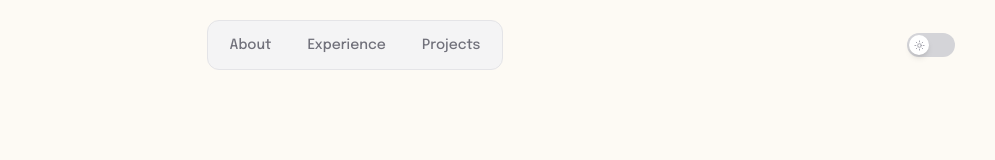
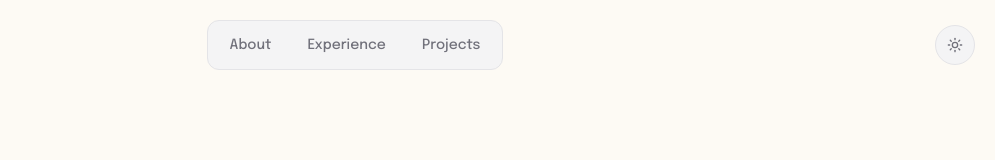
Before and after one commit to Luimoe05/Personal-Portfolio, a React (Vite) app: page / in a window 1280 px wide. Shown: the top 160 px of the page, without its empty margins (285-1280 px from the left). Built offline with nearby package versions, Linux system fonts and the light colour scheme.

Commit message:
Changed light/dark mode toggle styling

```diff
--- a/src/App.jsx
+++ b/src/App.jsx
@@ -5,7 +5,6 @@ import MainPage from "./Components/MainPage";
 import TopNavbar from "./Components/TopNavbar";
 import AboutSF from "./Components/AboutSF";
 import { Moon, Sun } from "lucide-react";
-import { motion } from "framer-motion";
 
 export default function App() {
   const [isDark, setIsDark] = useState(false);
@@ -20,26 +19,20 @@ export default function App() {
   return (
     <Router>
       <div className="min-h-screen">
-        <div className="flex justify-center m-5 relative z-10 items-center">
+        <div className="flex items-center m-5 z-10">
+          <div className="flex-1" />
           <TopNavbar isDark={isDark} />
-          <div className="absolute right-5 flex items-center">
+          <div className="flex-1 flex justify-end">
             <button
               onClick={toggleMode}
               aria-label="Toggle theme"
-              className={`relative flex items-center w-12 h-6 rounded-full cursor-pointer transition-colors duration-300 ${
-                isDark ? "bg-zinc-600" : "bg-zinc-300"
+              className={`w-8 h-8 sm:w-10 sm:h-10 rounded-full flex items-center justify-center cursor-pointer transition-all duration-200 ${
+                isDark
+                  ? "bg-zinc-800/60 border border-zinc-700/50 text-zinc-300 hover:bg-zinc-700 hover:text-white"
+                  : "bg-zinc-100 border border-zinc-200 text-zinc-500 hover:bg-white hover:text-zinc-900"
               }`}
             >
-              <motion.div
-                className="absolute w-5 h-5 rounded-full bg-white shadow-md flex items-center justify-center"
-                animate={{ x: isDark ? 26 : 2 }}
-                transition={{ type: "spring", stiffness: 500, damping: 30 }}
-              >
-                {isDark
-                  ? <Moon size={11} className="text-zinc-600" />
-                  : <Sun size={11} className="text-zinc-400" />
-                }
-              </motion.div>
+              {isDark ? <Moon className="w-3.5 h-3.5 sm:w-4 sm:h-4" /> : <Sun className="w-3.5 h-3.5 sm:w-4 sm:h-4" />}
             </button>
           </div>
         </div>
```
